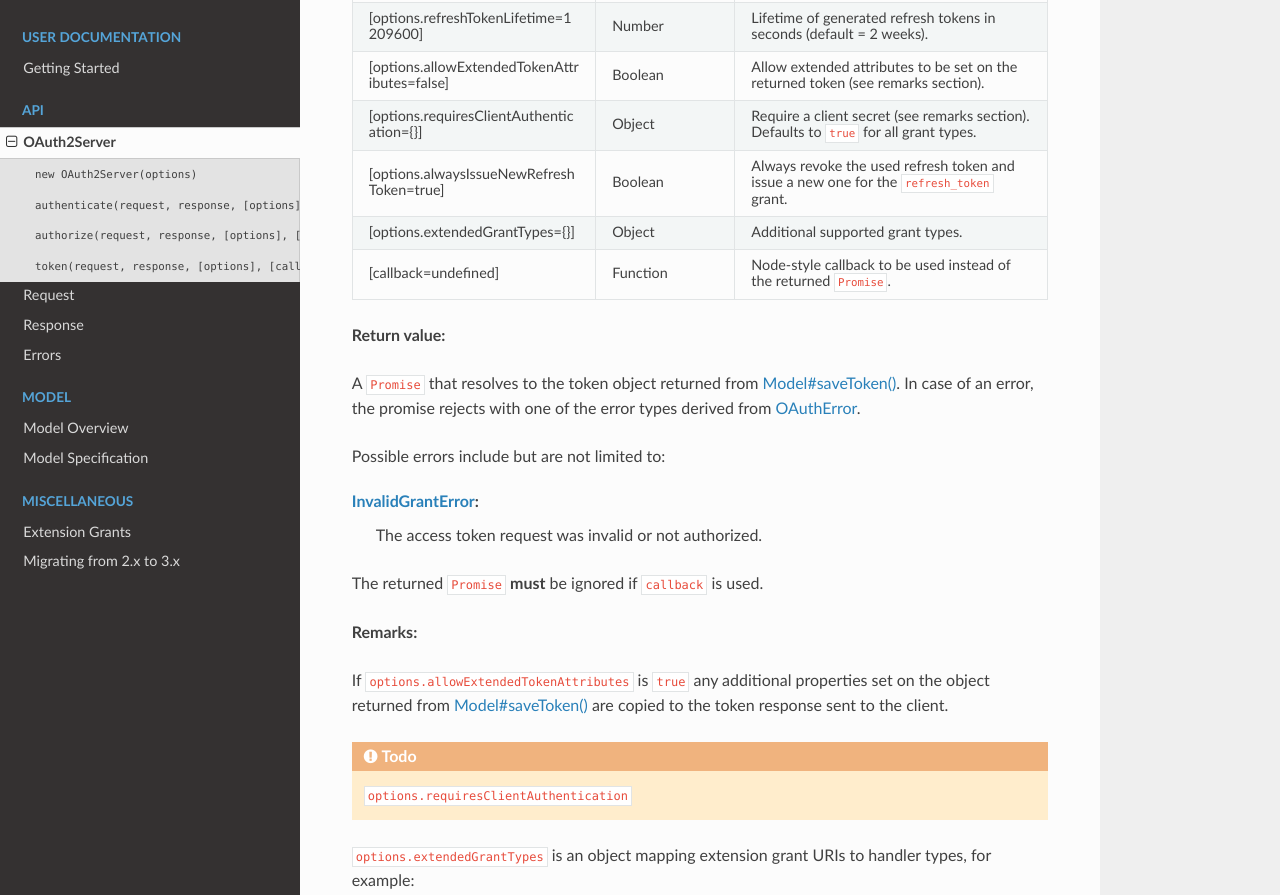
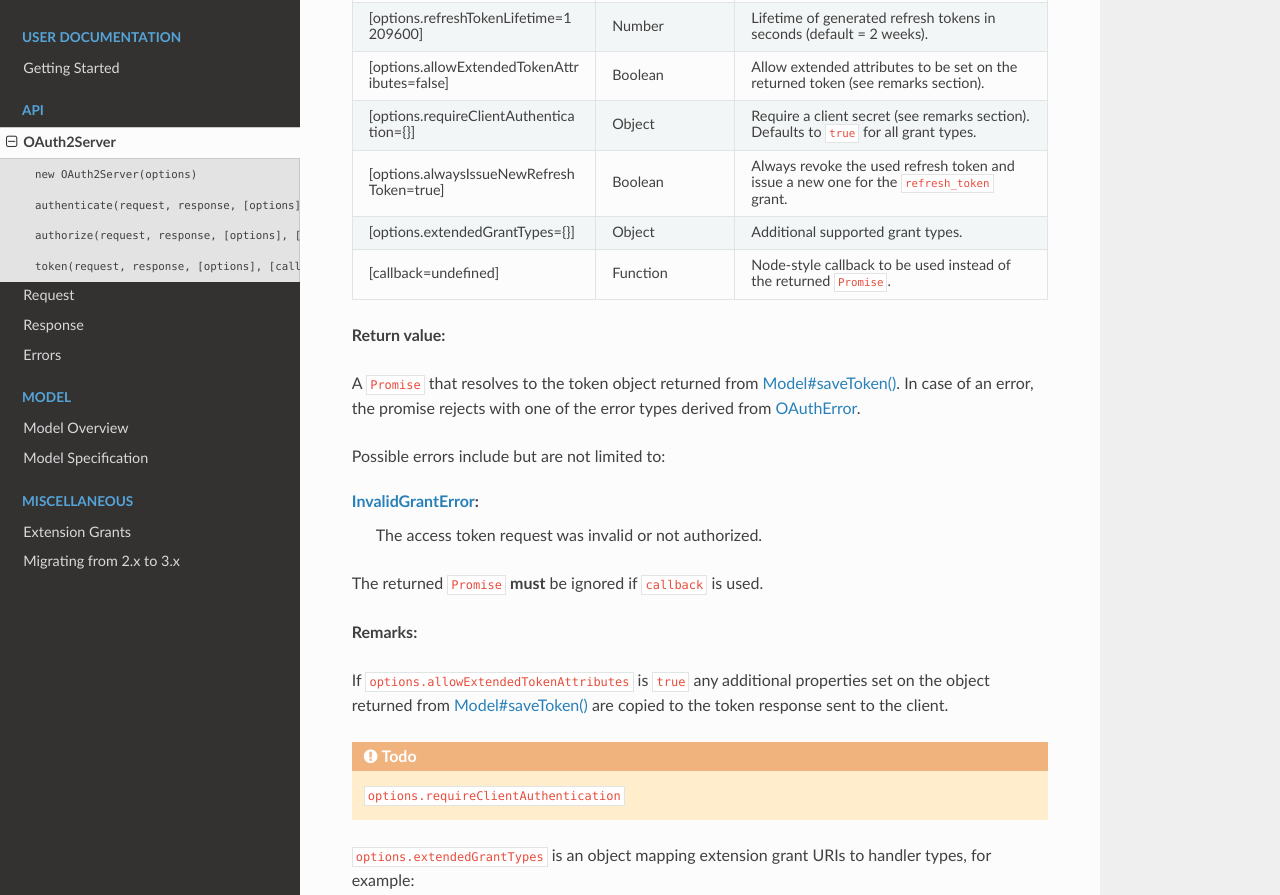
Before and after one commit to oauthjs/node-oauth2-server, a Sphinx documentation site: the page built from docs/api/oauth2-server.rst, in a window 1280 px wide and 1400 px high, scrolled down 4451 px. Shown: the part 151-1046 px from the top of the window. Built offline with Sphinx 7.4.7 and the Read the Docs theme 2.0.0, drawn with Linux system fonts in a browser that asks for light colours.

Commit message:
docs: Rename requiresClientAuthentication to requireClientAuthentication

```diff
--- a/docs/api/oauth2-server.rst
+++ b/docs/api/oauth2-server.rst
@@ -233,7 +233,7 @@ Retrieves a new token for an authorized token request.
 +----------------------------------------------+-----------------+-------------------------------------------------------------------------------------------+
 | [options.allowExtendedTokenAttributes=false] | Boolean         | Allow extended attributes to be set on the returned token (see remarks section).          |
 +----------------------------------------------+-----------------+-------------------------------------------------------------------------------------------+
-| [options.requiresClientAuthentication={}]    | Object          | Require a client secret (see remarks section). Defaults to ``true`` for all grant types.  |
+| [options.requireClientAuthentication={}]     | Object          | Require a client secret (see remarks section). Defaults to ``true`` for all grant types.  |
 +----------------------------------------------+-----------------+-------------------------------------------------------------------------------------------+
 | [options.alwaysIssueNewRefreshToken=true]    | Boolean         | Always revoke the used refresh token and issue a new one for the ``refresh_token`` grant. |
 +----------------------------------------------+-----------------+-------------------------------------------------------------------------------------------+
@@ -258,7 +258,7 @@ The returned ``Promise`` **must** be ignored if ``callback`` is used.
 
 If ``options.allowExtendedTokenAttributes`` is ``true`` any additional properties set on the object returned from :ref:`Model#saveToken() <Model#saveToken>` are copied to the token response sent to the client.
 
-.. todo:: ``options.requiresClientAuthentication``
+.. todo:: ``options.requireClientAuthentication``
 
 ``options.extendedGrantTypes`` is an object mapping extension grant URIs to handler types, for example:
 
```
